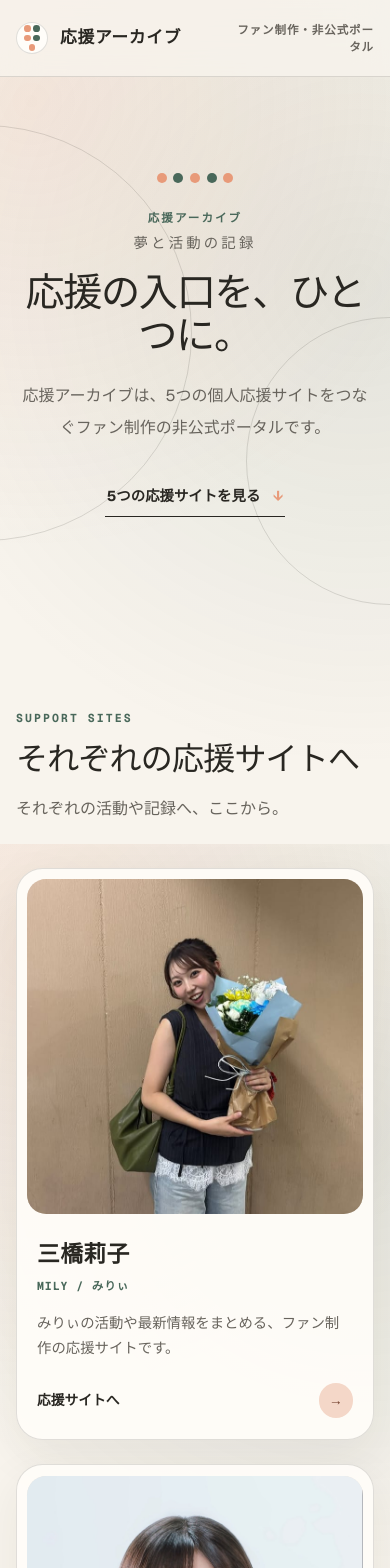
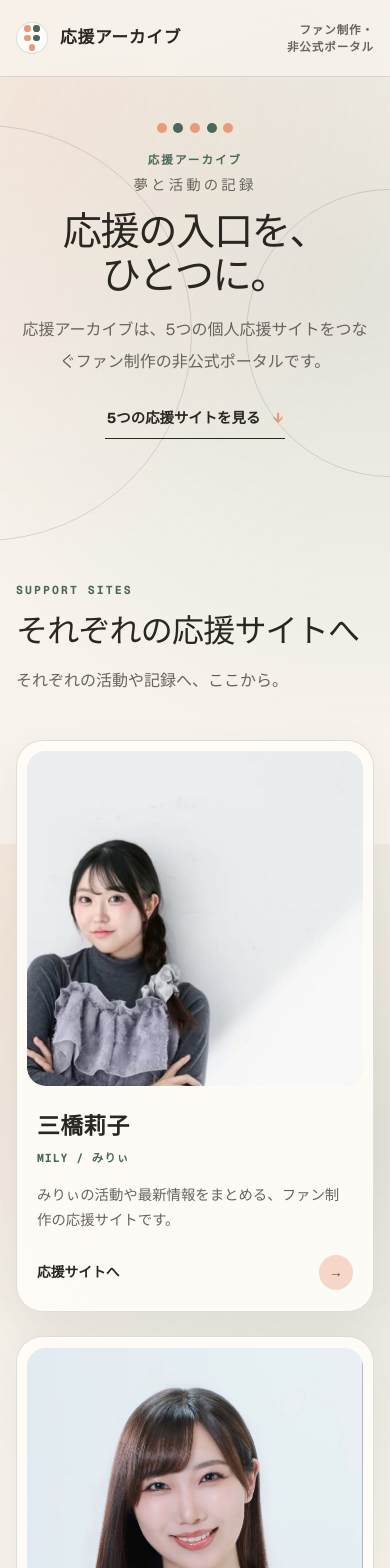
Before and after one commit to ackey1007fw-coder/ouen-archive, a Next.js app: page / in a window 390 px wide. Shown: the top 1568 px of the page. Built offline with nearby package versions, Linux system fonts and the light colour scheme; no server answers.

Commit message:
Fix Phase 1 review issues

```diff
--- a/src/app/globals.css
+++ b/src/app/globals.css
@@ -134,6 +134,11 @@ a {
   font-size: 0.72rem;
   font-weight: 700;
   letter-spacing: 0.08em;
+}
+
+.unofficial-label span,
+.hero-section h1 span {
+  display: inline-block;
 }
 
 .hero-section {
@@ -300,6 +305,10 @@ a {
 
 .person-image img {
   transition: transform 260ms ease;
+}
+
+.person-image img[src$="/mily-b02-p46-1600.jpg"] {
+  scale: 1.9;
 }
 
 .person-body {
@@ -561,6 +570,23 @@ a {
     text-align: right;
   }
 
+  .hero-section {
+    min-height: 26rem;
+    padding-block: 2.75rem 3.25rem;
+  }
+
+  .hero-orbit {
+    margin-bottom: 1.15rem;
+  }
+
+  .hero-section h1 {
+    margin-block: 0.8rem 1rem;
+  }
+
+  .hero-link {
+    margin-top: 1.5rem;
+  }
+
   .desktop-break {
     display: none;
   }
--- a/src/app/page.tsx
+++ b/src/app/page.tsx
@@ -20,7 +20,10 @@ export default function Home() {
             <p className="eyebrow">応援アーカイブ</p>
             <p className="hero-brand-subtitle">夢と活動の記録</p>
           </div>
-          <h1 id="hero-title">応援の入口を、ひとつに。</h1>
+          <h1 id="hero-title">
+            <span>応援の入口を、</span>
+            <span>ひとつに。</span>
+          </h1>
           <p className="hero-copy">
             応援アーカイブは、5つの個人応援サイトをつなぐ
             <br className="desktop-break" />
--- a/src/components/SiteHeader.tsx
+++ b/src/components/SiteHeader.tsx
@@ -12,7 +12,10 @@ export function SiteHeader() {
           </span>
           <span>応援アーカイブ</span>
         </div>
-        <p className="unofficial-label">ファン制作・非公式ポータル</p>
+        <p className="unofficial-label">
+          <span>ファン制作・</span>
+          <span>非公式ポータル</span>
+        </p>
       </div>
     </header>
   );
--- a/src/data/persons.ts
+++ b/src/data/persons.ts
@@ -26,9 +26,9 @@ const PERSONS_BY_ID = {
     description:
       "みりぃの活動や最新情報をまとめる、ファン制作の応援サイトです。",
     siteUrl: "https://mily-fan-site.vercel.app/",
-    // Source: mily-fan-site/public/media/gallery/mily-b01-03-bouquet-smile-960.jpg
-    image: "/portraits/mily-b01-03-bouquet-smile-960.jpg",
-    imagePosition: "49% 28%",
+    // Source: mily-fan-site/public/media/drive-gallery/mily-b02-p46-1600.jpg
+    image: "/portraits/mily-b02-p46-1600.jpg",
+    imagePosition: "50% 22%",
   },
   yukako: {
     id: "yukako",
```
Also changed, not shown: public/portraits/mily-b01-03-bouquet-smile-960.jpg (deleted), public/portraits/mily-b02-p46-1600.jpg (added).
